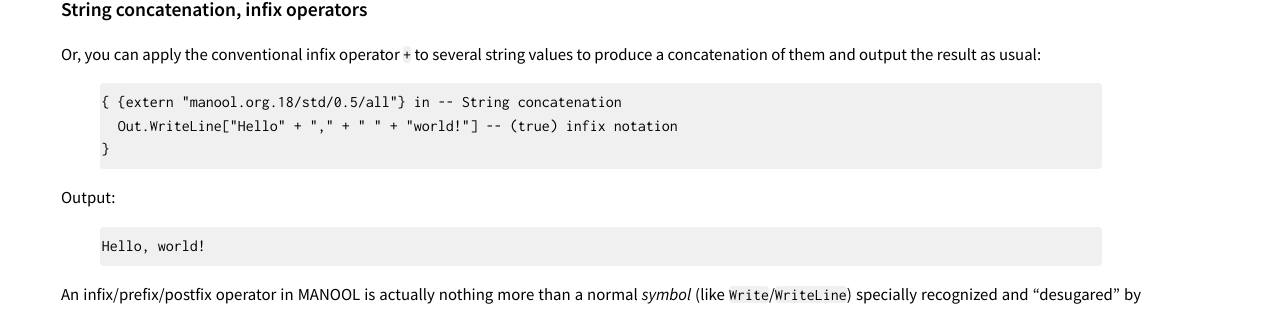
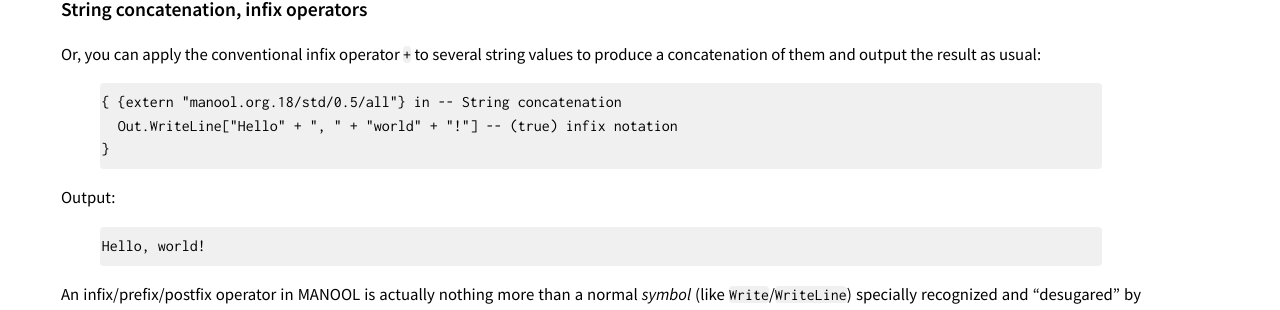
Before and after one commit to rusini/manool, a Jekyll site: the page built from tutorial/lesson-1.md, in a window 1280 px wide and 900 px high, scrolled down 2927 px. Shown: the part 167-477 px from the top of the window. Built offline with Jekyll 4.4.1, drawn with Linux system fonts in a browser that asks for light colours.

Commit message:
Fix an example

```diff
--- a/tutorial/lesson-1.md
+++ b/tutorial/lesson-1.md
@@ -164,7 +164,7 @@ Output:
 Or, you can apply the conventional infix operator `+` to several string values to produce a concatenation of them and output the result as usual:
 
     { {extern "manool.org.18/std/0.5/all"} in -- String concatenation
-      Out.WriteLine["Hello" + "," + " " + "world!"] -- (true) infix notation
+      Out.WriteLine["Hello" + ", " + "world" + "!"] -- (true) infix notation
     }
 
 Output:
```
